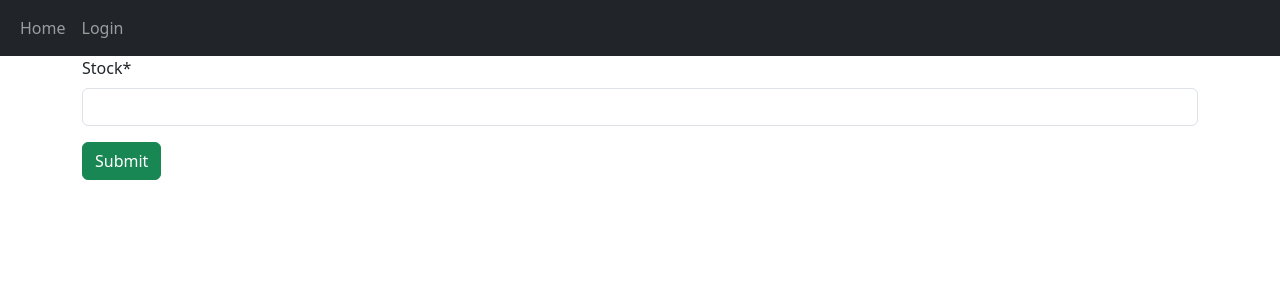
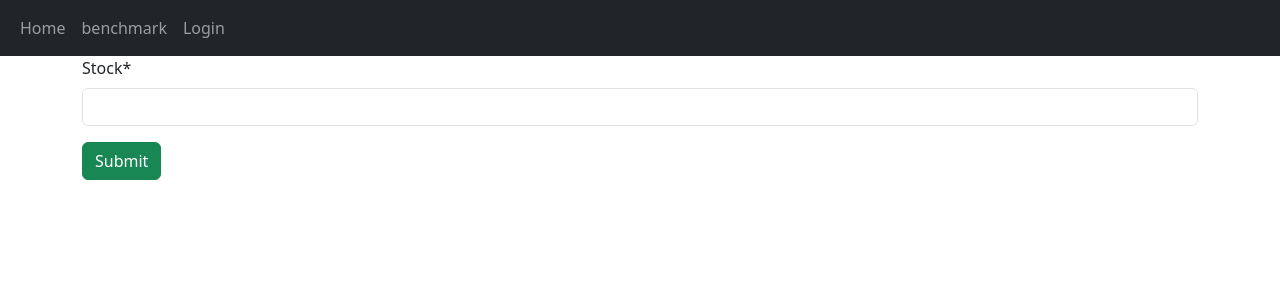
Before and after one commit to jtmacoco/Capstone, a Django app: page / in a window 1280 px wide. Shown: the top 300 px of the page. Run offline with Django 4.2, Linux system fonts and the light colour scheme; some libraries are stand-ins or nearby versions.

Commit message:
added benchmarks page

```diff
--- a/website/capstone_website/capstone_app/templates/main/base.html
+++ b/website/capstone_website/capstone_app/templates/main/base.html
@@ -17,6 +17,9 @@
                     <li class="nav-item">
                         <a class="nav-link" href="/home">Home</a>
                     </li>
+                    <li class="nav-item">
+                        <a class="nav-link" href="/benchmark">benchmark</a>
+                    </li>
                     {% if user.is_authenticated %}
                     <span class="navbar-text">Logged in as {{user.username}} |</span>"
                     <li class="nav-item">
@@ -27,6 +30,7 @@
                         <a class="nav-link" href="/login">Login</a>
                     </li>
                     {%endif%}
+
                 </ul>
             </div>
         </div>
--- /dev/null
+++ b/website/capstone_website/capstone_app/templates/main/benchmark.html
@@ -0,0 +1,6 @@
+{% extends 'main/base.html' %}
+{% load crispy_forms_tags %}
+{% block title %}Benchmark Page {% endblock %}
+{% block content %}
+this the benchmark page
+{% endblock %}
--- a/website/capstone_website/capstone_app/urls.py
+++ b/website/capstone_website/capstone_app/urls.py
@@ -5,5 +5,6 @@ urlpatterns = [
     path('',views.home,name='home'),
     path('home',views.home,name='home'),
     path('sign_up',views.sign_up,name='sign_up'),
-    path('<str:sid>', views.stocks,name='stocks_pages')
+    path('benchmark', views.benchmark,name='benchmark_page'),
+    path('<str:sid>', views.stocks,name='stocks_pages'),
 ]
--- a/website/capstone_website/capstone_app/views.py
+++ b/website/capstone_website/capstone_app/views.py
@@ -64,6 +64,8 @@ def stocks(request,sid):
     context['form']=form
     return render(request,'main/stocks.html',context)
 
+def benchmark(request):
+    return render(request,'main/benchmark.html')
 
 def sign_up(request):
     if request.method == 'POST':
```
